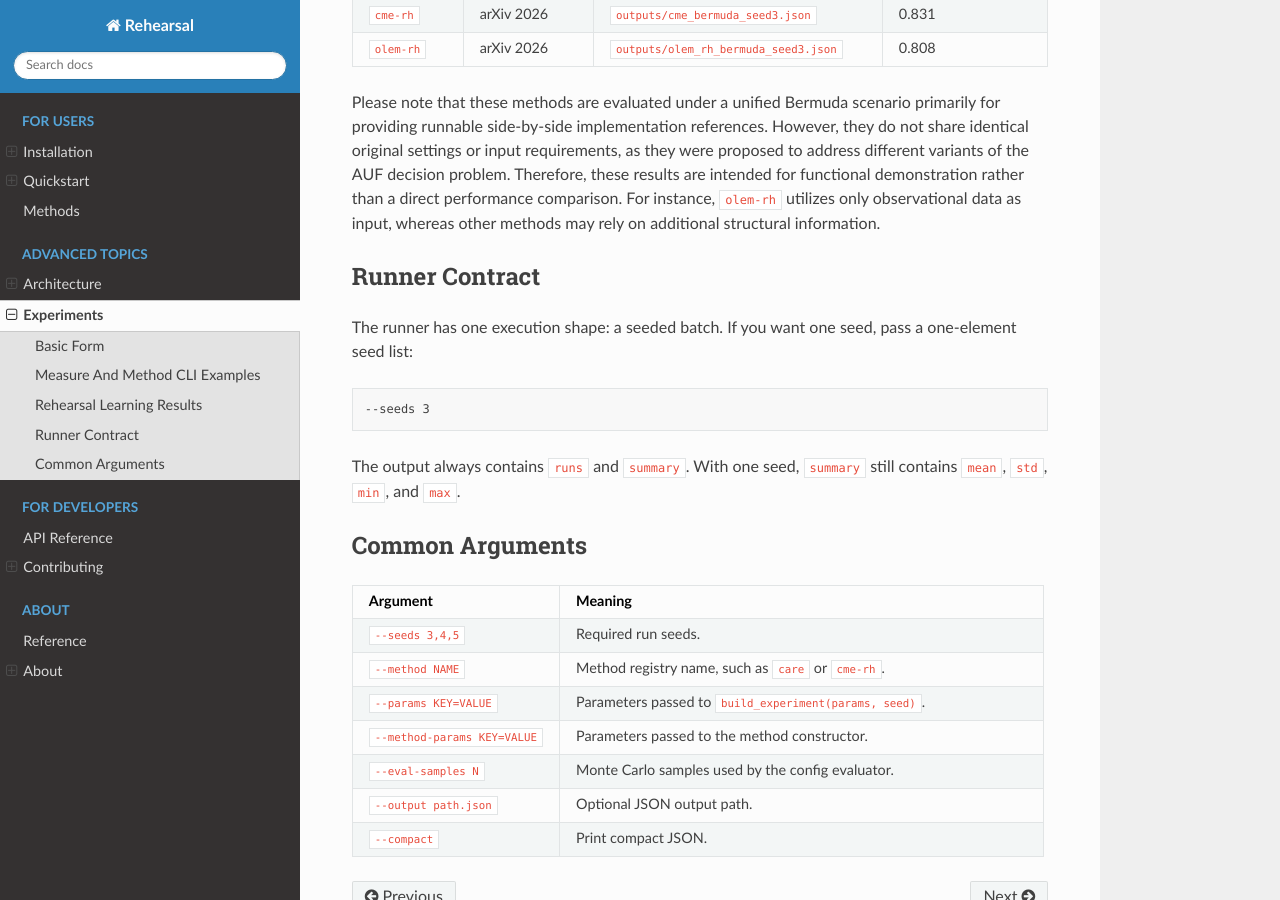
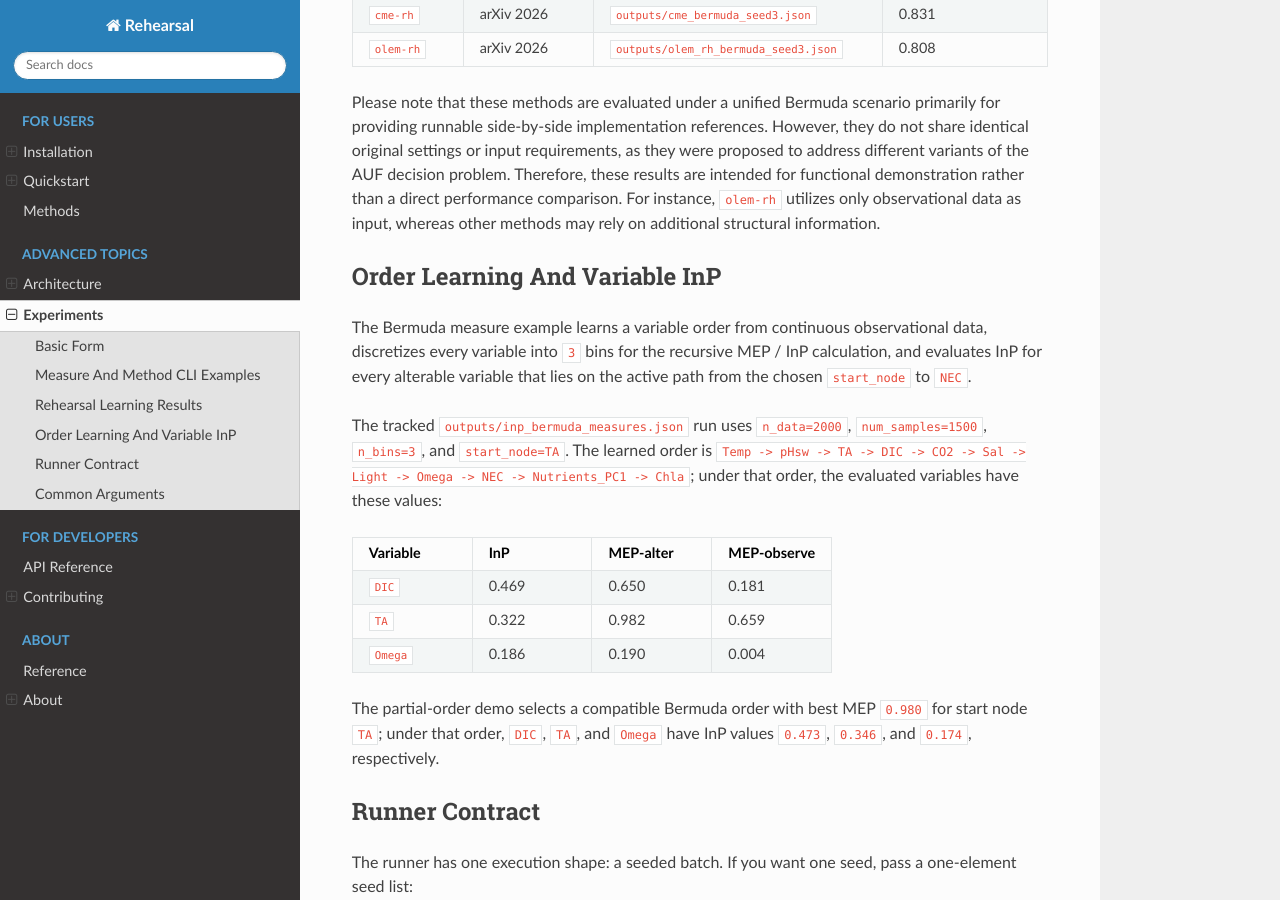
Before and after one commit to Rehearsal-LAMDA/Rehearsal-Kit, a Sphinx documentation site: the page built from docs/experiments.rst, in a window 1280 px wide and 900 px high, scrolled down 1840 px. Built offline with Sphinx 7.4.7 and the Read the Docs theme 3.1.0, drawn with Linux system fonts in a browser that asks for light colours.

Commit message:
[DOC] Add InP results to RTD experiments

```diff
--- a/docs/experiments.rst
+++ b/docs/experiments.rst
@@ -129,6 +129,45 @@ rather than a direct performance comparison. For instance, ``olem-rh`` utilizes
 only observational data as input, whereas other methods may rely on additional
 structural information.
 
+Order Learning And Variable InP
+-------------------------------
+
+The Bermuda measure example learns a variable order from continuous
+observational data, discretizes every variable into ``3`` bins for the
+recursive MEP / InP calculation, and evaluates InP for every alterable variable
+that lies on the active path from the chosen ``start_node`` to ``NEC``.
+
+The tracked ``outputs/inp_bermuda_measures.json`` run uses ``n_data=2000``,
+``num_samples=1500``, ``n_bins=3``, and ``start_node=TA``. The learned order is
+``Temp -> pHsw -> TA -> DIC -> CO2 -> Sal -> Light -> Omega -> NEC ->
+Nutrients_PC1 -> Chla``; under that order, the evaluated variables have these
+values:
+
+.. list-table::
+   :header-rows: 1
+   :widths: 25 25 25 25
+
+   * - Variable
+     - InP
+     - MEP-alter
+     - MEP-observe
+   * - ``DIC``
+     - 0.469
+     - 0.650
+     - 0.181
+   * - ``TA``
+     - 0.322
+     - 0.982
+     - 0.659
+   * - ``Omega``
+     - 0.186
+     - 0.190
+     - 0.004
+
+The partial-order demo selects a compatible Bermuda order with best MEP
+``0.980`` for start node ``TA``; under that order, ``DIC``, ``TA``, and
+``Omega`` have InP values ``0.473``, ``0.346``, and ``0.174``, respectively.
+
 Runner Contract
 ---------------
 
```
